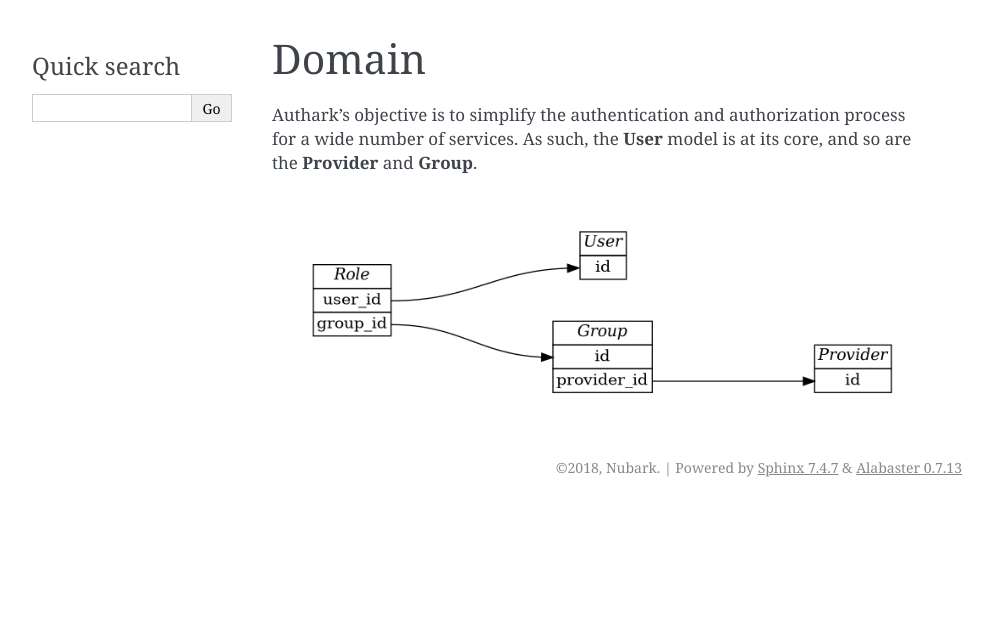
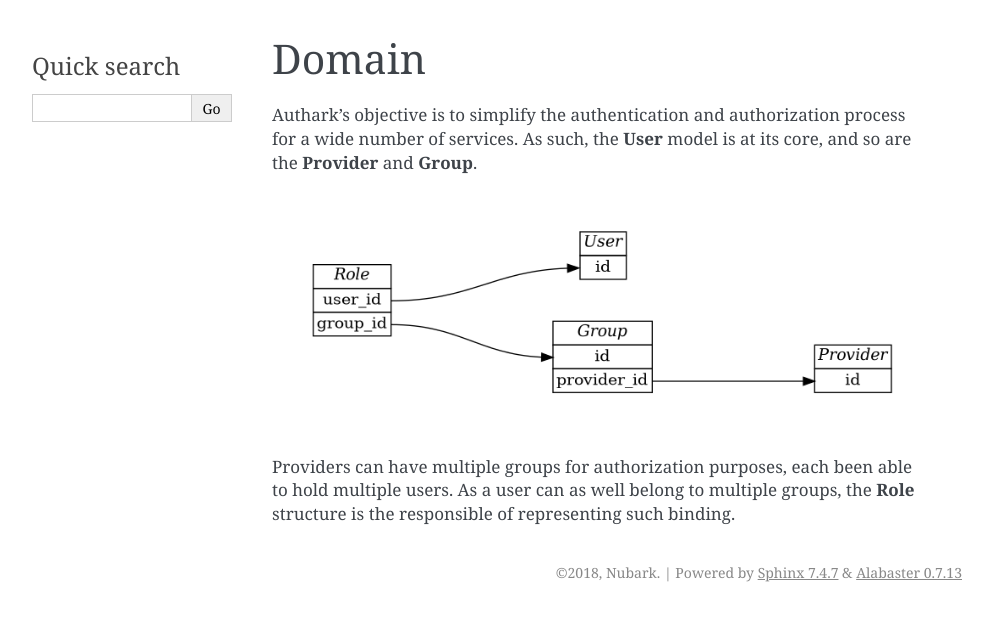
Before and after one commit to knowark/authark, a Sphinx documentation site: the page built from docs/architecture/domain.rst, in a window 1280 px wide. Shown: the top 621 px of the page, without its empty margins (148-1141 px from the left). Built offline with Sphinx 7.4.7, drawn with Linux system fonts in a browser that asks for light colours.

Commit message:
Describe the purpose of the Role structure

```diff
--- a/docs/architecture/domain.rst
+++ b/docs/architecture/domain.rst
@@ -44,3 +44,8 @@
     Group:provider_id -> Provider:id;
 
     }
+
+
+Providers can have multiple groups for authorization purposes, each been able
+to hold multiple users. As a user can as well belong to multiple groups, the
+**Role** structure is the responsible of representing such binding.
```
